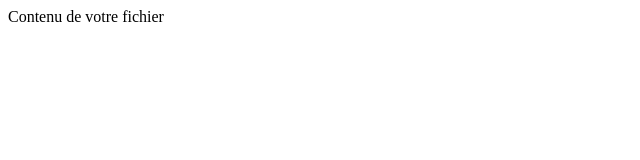
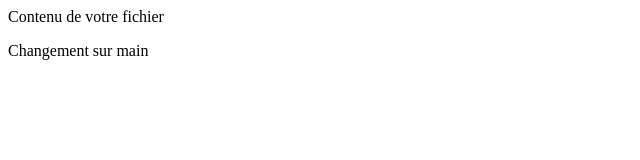
Before and after one commit to arijeddai530/tp-git, a plain HTML site: page index.html in a window 1280 px wide. Shown: the whole page, without its empty margins (0-640 px from the left). Drawn offline with Linux system fonts and the light colour scheme.

Commit message:
Modification dans main pour simuler conflit

```diff
--- a/index.html
+++ b/index.html
@@ -1 +1,2 @@
 Contenu de votre fichier
+<p>Changement sur main</p>
```
